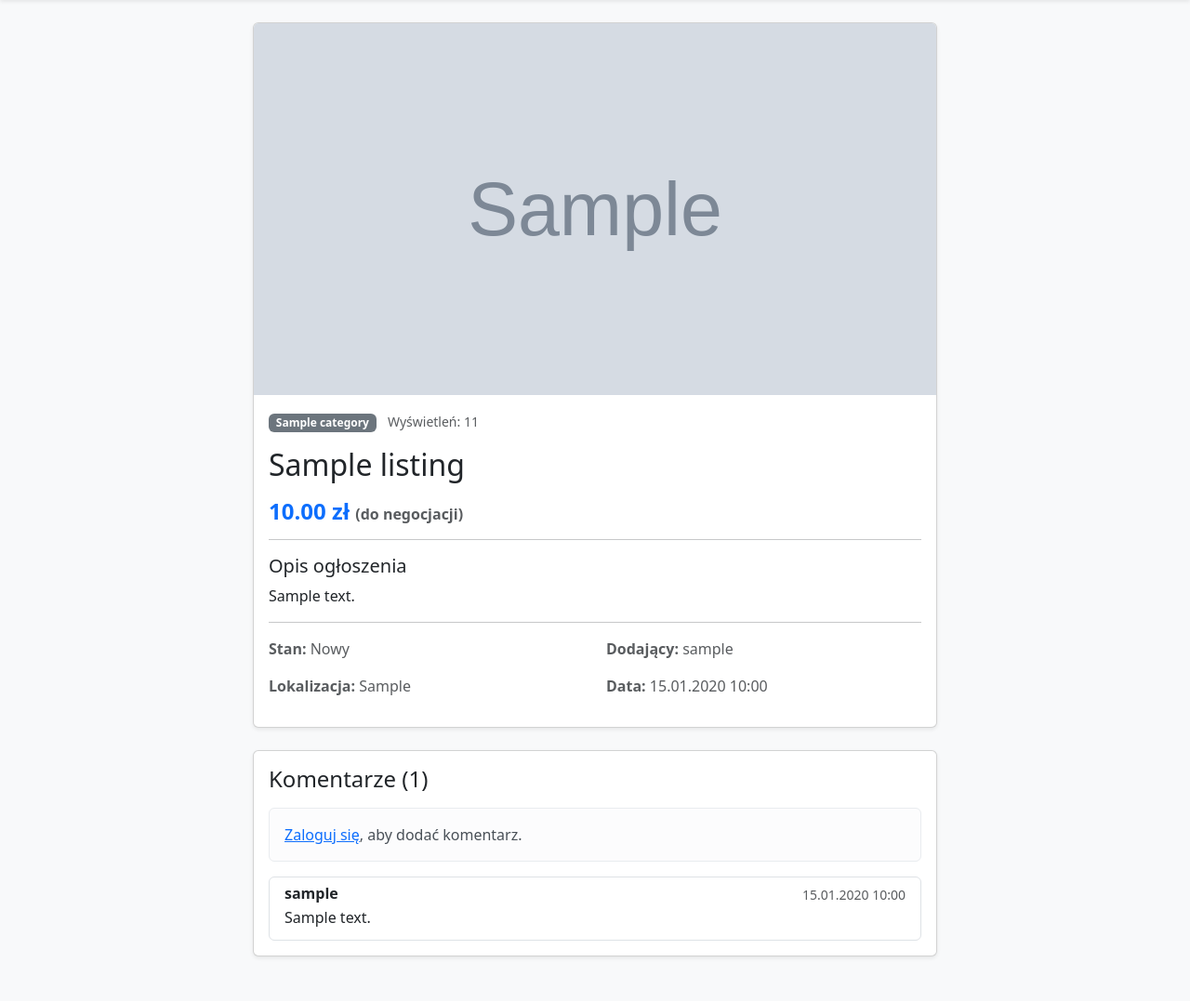
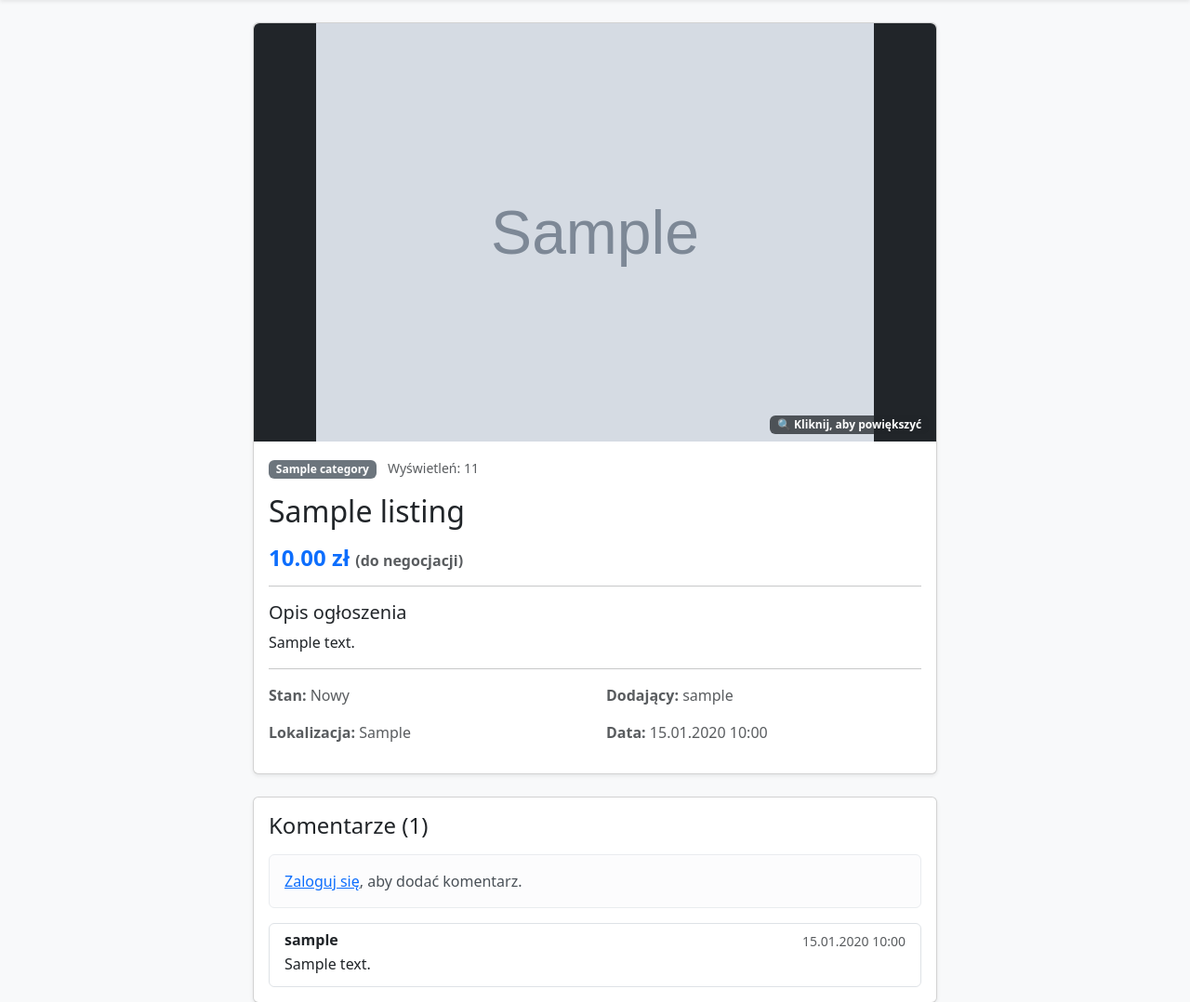
Before and after one commit to vMatiKam/system_ogloszeniowy, a Django app: a page that uses templates/listings/listing_detail.html in a window 1280 px wide. Shown: the part 56-1134 px from the top of the page at 93% size. Before the commit the page ends 1088 px from the top, so only its background shows below. Run offline with Django 5.2, Linux system fonts and the light colour scheme; tables that the repository leaves empty hold one stand-in row (values such as "Sample post"); grey boxes marked "Sample" are stand-in pictures.

Commit message:
Dodanie pelnego widoku zdjecia oraz modala powiększającego po kliknieciu

```diff
--- a/templates/listings/listing_detail.html
+++ b/templates/listings/listing_detail.html
@@ -4,7 +4,6 @@
 <div class="row justify-content-center">
     <div class="col-md-8">
 
-        <!-- Baner informujący o sprzedaniu/zakończeniu ogłoszenia -->
         {% if listing.status != 'active' %}
             <div class="alert alert-warning text-center fw-bold mb-4 shadow-sm">
                 ⚠️ To ogłoszenie zostało oznaczone jako SPRZEDANE / ZAKOŃCZONE.
@@ -15,7 +14,11 @@
         <div class="card shadow-sm mb-4">
 
             {% if listing.image %}
-                <img src="{{ listing.image.url }}" class="card-img-top" alt="{{ listing.title }}" style="max-height: 400px; object-fit: cover;">
+                <!-- Klikalne zdjęcie z widocznym całym kadrem (contain) -->
+                <div class="text-center bg-dark rounded-top position-relative" style="cursor: pointer;" data-bs-toggle="modal" data-bs-target="#imageModal" title="Kliknij, aby powiększyć">
+                    <img src="{{ listing.image.url }}" class="img-fluid rounded-top" alt="{{ listing.title }}" style="max-height: 450px; width: 100%; object-fit: contain;">
+                    <span class="badge bg-dark bg-opacity-75 position-absolute bottom-0 end-0 m-2">🔍 Kliknij, aby powiększyć</span>
+                </div>
             {% else %}
                 <div class="bg-secondary text-white text-center py-5 rounded-top">
                     <span class="fs-4">Brak zdjęcia</span>
@@ -23,7 +26,6 @@
             {% endif %}
 
             <div class="card-body">
-                <!-- Pasek górny: Kategoria, Wyświetlenia oraz Przycisk Ulubionych (bez nachodzenia) -->
                 <div class="d-flex justify-content-between align-items-center mb-3">
                     <div>
                         <span class="badge bg-secondary me-2">{{ listing.category.name }}</span>
@@ -65,7 +67,7 @@
             </div>
         </div>
 
-        <!-- Sekcja komentarzy pod ogłoszeniem -->
+        <!-- Sekcja komentarzy -->
         <div class="card shadow-sm">
             <div class="card-body">
                 <h4 class="mb-3">Komentarze ({{ comments.count }})</h4>
@@ -88,7 +90,6 @@
                     </div>
                 {% endif %}
 
-                <!-- Lista opublikowanych komentarzy -->
                 <div class="list-group">
                     {% for comment in comments %}
                         <div class="list-group-item">
@@ -106,4 +107,21 @@
         </div>
     </div>
 </div>
+
+<!-- Modal (Okienko powiększenia zdjęcia z Bootstrap) -->
+{% if listing.image %}
+<div class="modal fade" id="imageModal" tabindex="-1" aria-labelledby="imageModalLabel" aria-hidden="true">
+  <div class="modal-dialog modal-dialog-centered modal-xl">
+    <div class="modal-content bg-dark border-0">
+      <div class="modal-header border-0">
+        <h5 class="modal-title text-white" id="imageModalLabel">{{ listing.title }}</h5>
+        <button type="button" class="btn-close btn-close-white" data-bs-dismiss="modal" aria-label="Zamknij"></button>
+      </div>
+      <div class="modal-body text-center p-0 mb-3">
+        <img src="{{ listing.image.url }}" class="img-fluid rounded" style="max-height: 85vh; object-fit: contain;">
+      </div>
+    </div>
+  </div>
+</div>
+{% endif %}
 {% endblock %}
```
